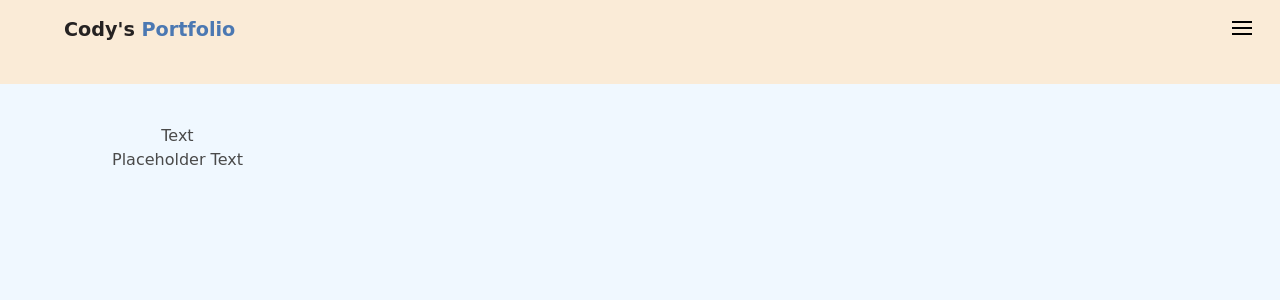
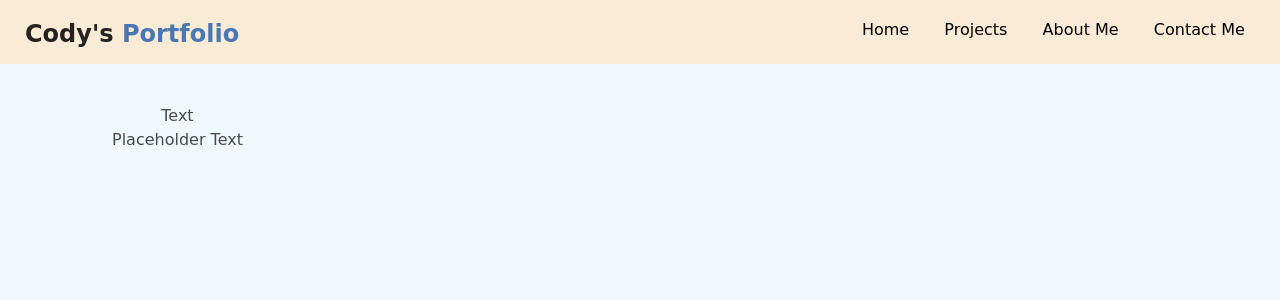
Before and after one commit to Cody-Sims/portfolio, a React (Create React App) app: page / in a window 1280 px wide. Shown: the top 300 px of the page. Built offline with nearby package versions, Linux system fonts and the light colour scheme.

Commit message:
gui + desktop support
small graphical changes to include desktop support

```diff
--- a/src/pages/NavBar.css
+++ b/src/pages/NavBar.css
@@ -6,6 +6,7 @@
     background: antiquewhite;
     margin: 0;
     padding: 1em;
+    max-height: 4em;
 }
 
 nav {
@@ -16,7 +17,11 @@ nav {
     text-decoration: none;
     font-weight: bold;
     color: #252222;
-    font-size: 1.2em;
+    font-size: 1.5em;
+
+    position: fixed;
+    left: 25px;
+    top: 2%;
 }
 
 .logo span {
@@ -84,3 +89,38 @@ ul {
 section {
     padding: 5em 2em;
 }
+
+@media only screen and (min-width: 768px) {
+    .mobile-menu, .mobile-menu-exit {
+        display: none;
+    }
+    nav.container{
+        display: grid;
+        grid-template-columns: 180px auto;
+    }
+    .navbar nav {
+        display: flex;
+        justify-content: right;
+        background: none;
+        position: fixed;
+        margin: 0em 0.1em;
+    }
+
+    ul {
+        display: flex;
+    }
+
+    li {
+        padding: 0 1em;
+    }
+
+    .nav-link {
+        color: black;
+        font-size: 1em;
+        padding: .1em;
+    }
+
+    ul.primary-nav {
+        margin: 0;
+    }
+}
--- a/src/pages/NavBar.js
+++ b/src/pages/NavBar.js
@@ -16,8 +16,10 @@ function NavBar() {
     return (
             <div className="navbar">
                 <div class = "container">
-                    <NavLink className="logo" to="/">Cody's <span>Portfolio</span></NavLink>
-                    <img id = "mobile-cta" class = "mobile-menu" src = {"images/menu.svg"} alt="Navigation Bar" onClick={openMenu}/>
+                    <div>
+                        <NavLink className="logo" to="/">Cody's <span>Portfolio</span></NavLink>
+                        <img id = "mobile-cta" class = "mobile-menu" src = {"images/menu.svg"} alt="Navigation Bar" onClick={openMenu}/>
+                    </div>
                     <nav>
                         <img id="mobile-exit" className="mobile-menu" src={"images/menu.svg"} alt="Exit Menu" onClick={closeMenu}/>
                         <ul class = "primary-nav">
```
